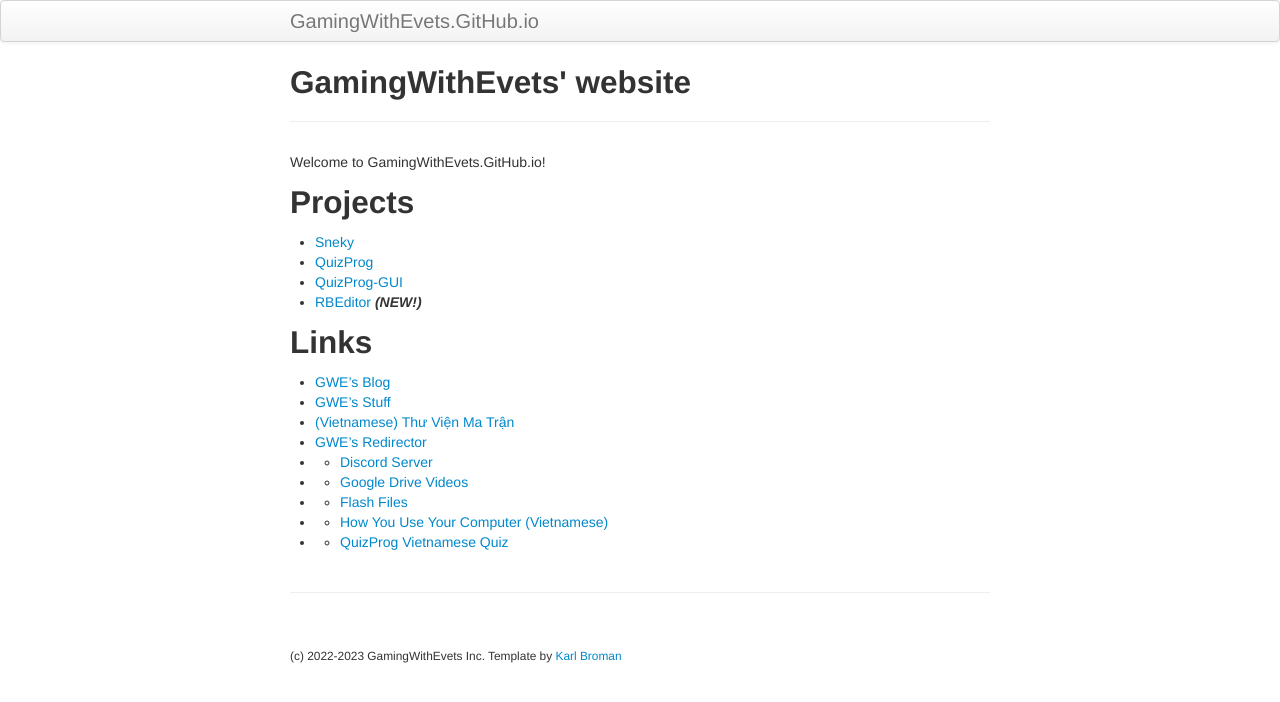
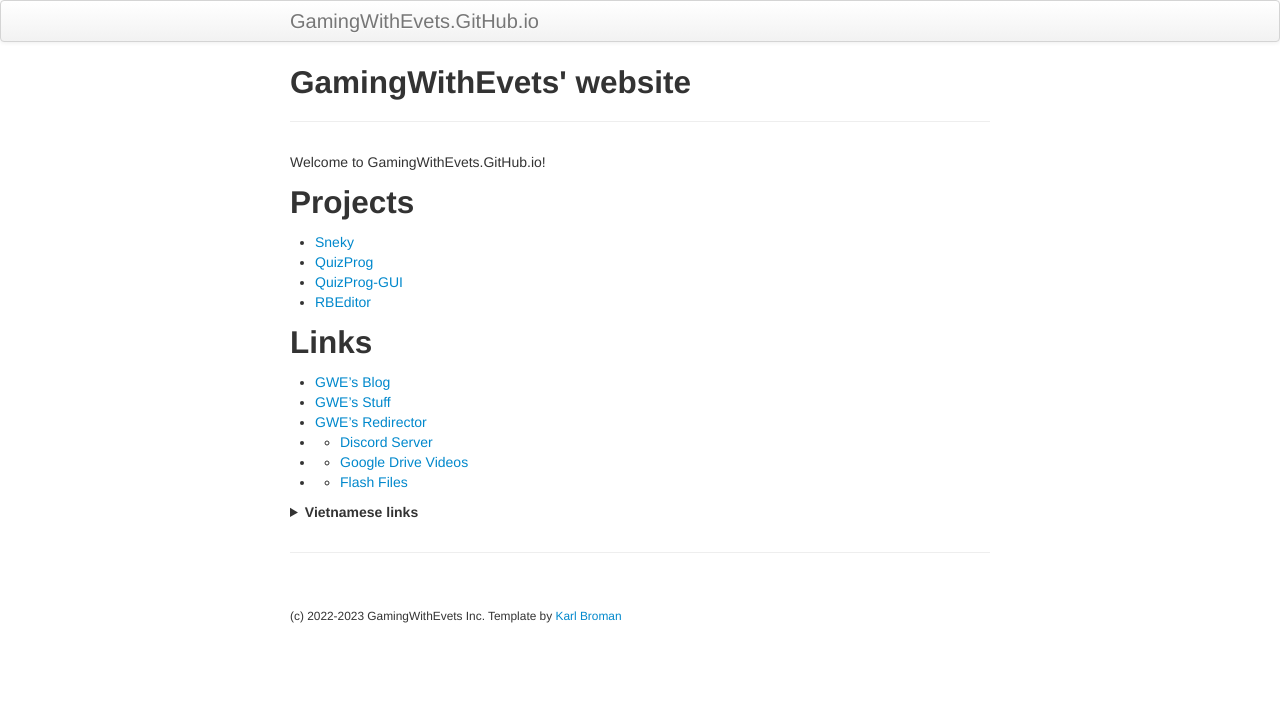
Before and after one commit to gamingwithevets/gamingwithevets.github.io, a Jekyll site: the page built from index.md, in a window 1280 px wide. Shown: the top 702 px of the page. Built offline with Jekyll 4.4.1, drawn with Linux system fonts in a browser that asks for light colours.

Commit message:
Update index.md

```diff
--- a/index.md
+++ b/index.md
@@ -9,15 +9,21 @@ Welcome to GamingWithEvets.GitHub.io!
 - [Sneky](https://github.com/gamingwithevets/sneky)
 - [QuizProg](https://github.com/gamingwithevets/quizprog)
 - [QuizProg-GUI](https://github.com/gamingwithevets/quizprog-gui)
-- [RBEditor](https://github.com/gamingwithevets/rbeditor) ***(NEW!)***
+- [RBEditor](https://github.com/gamingwithevets/rbeditor)
 
 ## Links
 - [GWE's Blog](/blog)
 - [GWE's Stuff](/stuff)
-- [(Vietnamese) Thư Viện Ma Trận](/thu-vien-ma-tran)
 - [GWE's Redirector](/redirector)
 - - [Discord Server](/redirector/discord.html)
 - - [Google Drive Videos](/redirector/newvideos.html)
 - - [Flash Files](/redirector/flashdl.html)
-- - [How You Use Your Computer (Vietnamese)](/redirector/compform_vi.html)
-- - [QuizProg Vietnamese Quiz](/redirector/hoingu_vi.html)
+
+<details>
+<summary><b>Vietnamese links</b></summary><br>
+  <ul>
+    <li><a href="/thu-vien-ma-tran">Thư Viện Ma Trận</a></li>
+    <li><a href="/redirector/compform_vi.html">Cách Bạn Dùng Máy Tính + Về Gà rên ahhhhh</a></li>
+    <li><a href="/thu-vien-ma-tran">Hỏi Ngu cho QuizProg</a></li>
+  </ul>
+</details>
```
